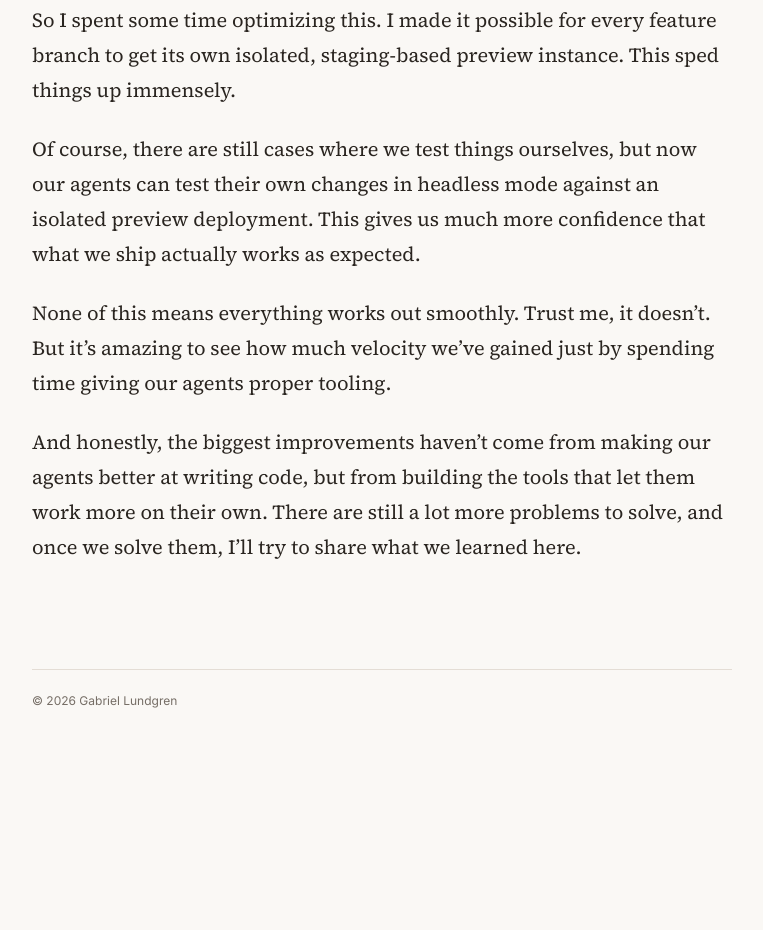
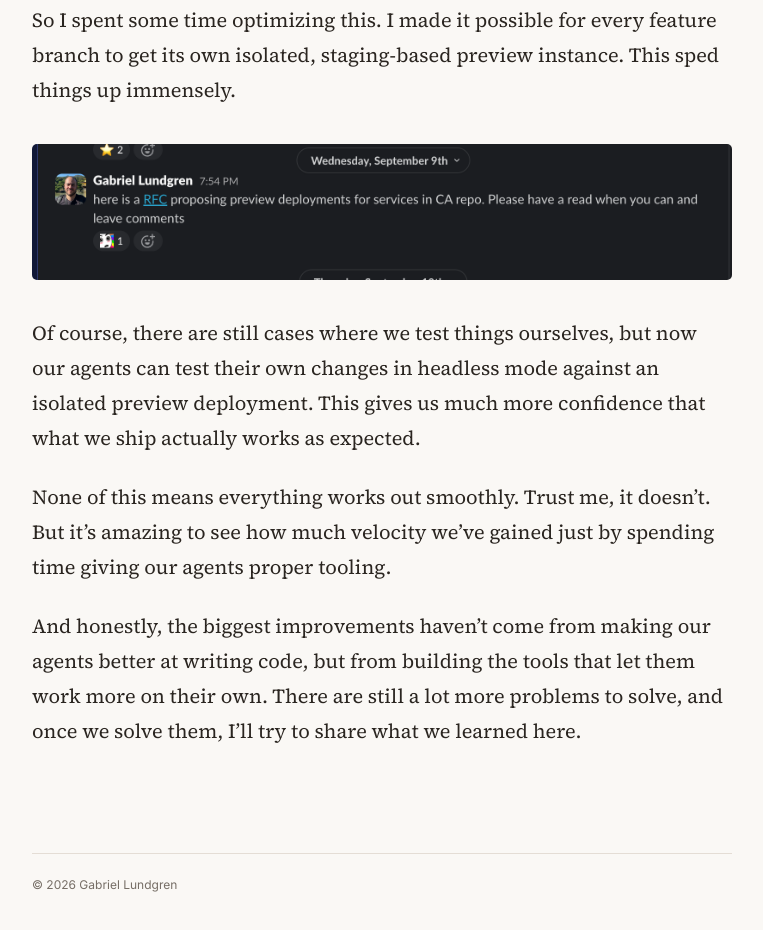
Before and after one commit to glundgren93/glundgren93.github.io, an Astro site: page /blog/giving-our-agents-proper-tooling in a window 1280 px wide. Shown: the part 1667-2597 px from the top of the page, without its empty margins (258-1021 px from the left). Before the commit the page ends 2432 px from the top, so only its background shows below. Built offline with nearby package versions, Linux system fonts and the light colour scheme; Astro itself is replaced by a stand-in of ours.

Commit message:
Add preview deployments Slack screenshot to tooling post

```diff
--- a/src/content/blog/giving-our-agents-proper-tooling.md
+++ b/src/content/blog/giving-our-agents-proper-tooling.md
@@ -20,6 +20,8 @@ At Funnel, we work with three separate environments: one staging and two product
 
 So I spent some time optimizing this. I made it possible for every feature branch to get its own isolated, staging-based preview instance. This sped things up immensely.
 
+![Slack message proposing preview deployments](./preview_deployments_rfc.png)
+
 Of course, there are still cases where we test things ourselves, but now our agents can test their own changes in headless mode against an isolated preview deployment. This gives us much more confidence that what we ship actually works as expected.
 
 None of this means everything works out smoothly. Trust me, it doesn’t. But it’s amazing to see how much velocity we’ve gained just by spending time giving our agents proper tooling.
```
Also changed, not shown: src/content/blog/preview_deployments_rfc.png (added).
